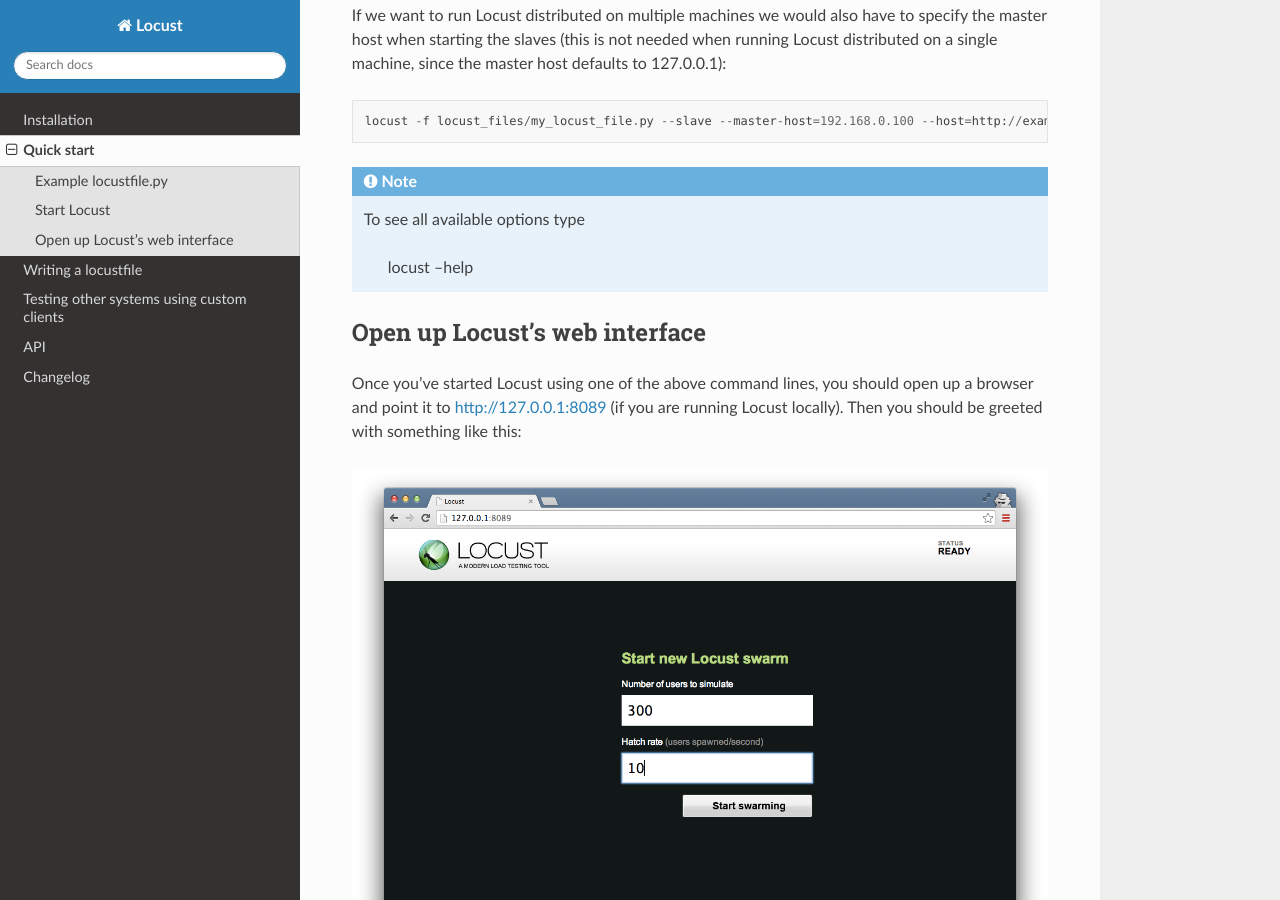
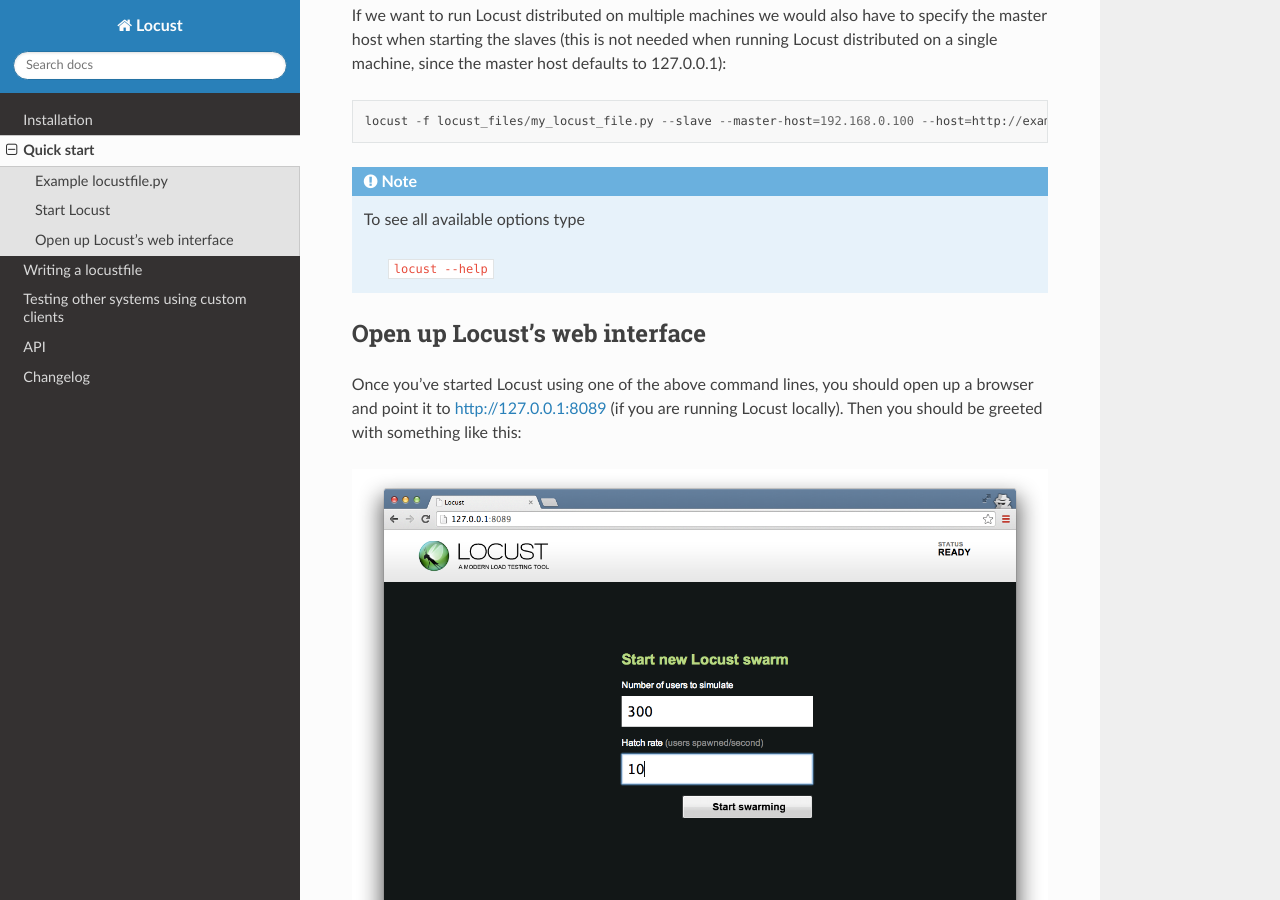
Before and after one commit to locustio/locust, a Sphinx documentation site: the page built from docs/quickstart.rst, in a window 1280 px wide and 900 px high, scrolled down 2062 px. Built offline with Sphinx 7.4.7 and the Read the Docs theme 2.0.0, drawn with Linux system fonts in a browser that asks for light colours; pages that are not in the unit, such as notebooks, are missing from menus.

```diff
--- a/docs/quickstart.rst
+++ b/docs/quickstart.rst
@@ -105,7 +105,7 @@ host defaults to 127.0.0.1)::
 
     To see all available options type
 
-        locust --help
+        ``locust --help``
 
 
 Open up Locust's web interface
```
